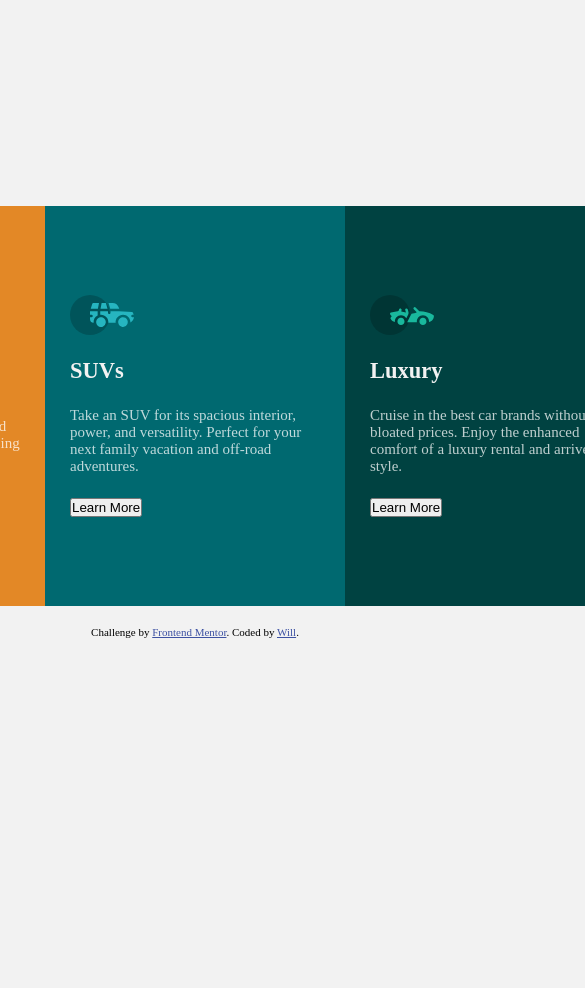
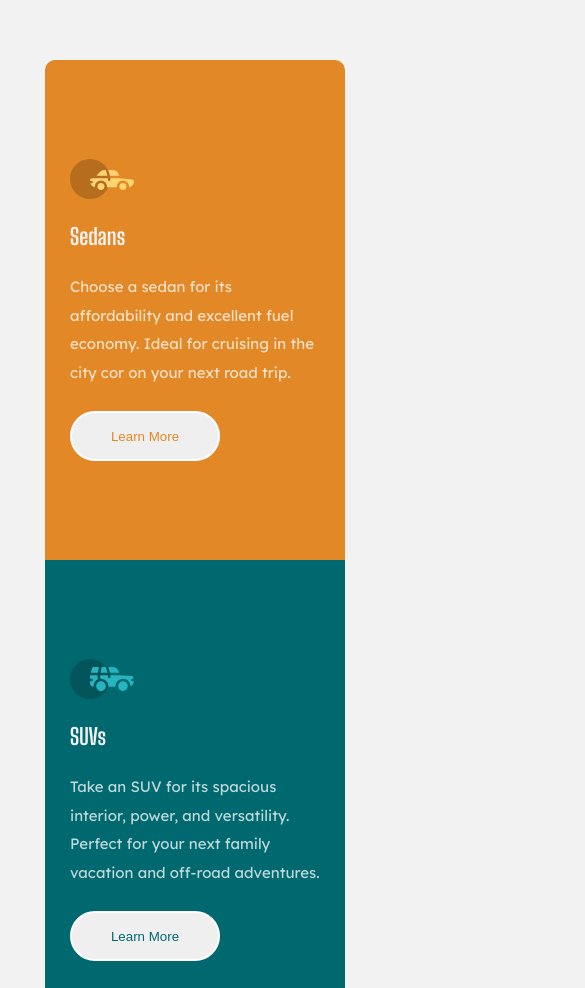
Before and after one commit to wkey1980/FEM_3-column-preview-card-component, a website: page index.html in a window 390 px wide. Shown: the top 988 px of the page, 585 px wide, since content can reach past the window. Before the commit the page ends 844 px from the top, so only its background shows below. Drawn offline with Linux system fonts and the light colour scheme.

Commit message:
Completed scss styles for project & added responsive

```diff
--- a/src/scss/style.scss
+++ b/src/scss/style.scss
@@ -12,18 +12,16 @@ $colours__font--headings: hsl(0, 0%, 95%);
 $border__radius: 10px;
 
 
-
-
-// Bright orange: hsl(31, 77%, 52%)
-// Dark cyan: hsl(184, 100%, 22%)
-// Very dark cyan: hsl(179, 100%, 13%
+$width__max--mobile: 375px;
+$width__max--desktop: 1440px;
 
 
 
-// Very light gray (background, headings, buttons): hsl(0, 0%, 95%)
 
+$font__family--bigShouldersDisplay: 'Big Shoulders Display', cursive;
+$font__family--lexendDeca: 'Lexend Deca', sans-serif;
 
-
+$font__size: 15px;
 
 
 // * {
@@ -45,31 +43,13 @@ html {
 
 body {
 	background-color: $colours__bg;
-	font-size: 15px;
-}
+	font-size: $font__size;
 
-// li,
-// li a {
-// 	text-decoration: none;
-// 	list-style: none;
-// }
+	max-width: $width__max--desktop;
+	margin: 0 auto;
 
-// a,
-// a:visited,
-// a:hover {
-// 	text-decoration: none;
-// }
+	height: 100vh;
 
-// img {
-// 	max-width: 100%;
-// 	height: auto;
-// 	display: block;
-// }
-
-
-.wrapper {
-	width: 100vw;
-	height: 100vh;
 
 	display: flex;
 	justify-content: center;
@@ -77,43 +57,50 @@ body {
 	flex-direction: column;
 }
 
+li,
+li a {
+	text-decoration: none;
+	list-style: none;
+}
+
+a,
+a:visited,
+a:hover {
+	text-decoration: none;
+}
+
+img {
+	max-width: 100%;
+	height: auto;
+	display: block;
+}
 
 .card__container {
 	display: flex;
 }
 
-
-
-.card {
-	width: 300px;
-	height: 400px;
-
-	display: flex;
-	justify-content: center;
-	align-items: flex-start;
-	flex-direction: column;
-
-	padding: 25px;
-}
-
 .sedans {
+	background-color: hsl(31, 77%, 52%);
 	border-top-left-radius: $border__radius;
 	border-bottom-left-radius: $border__radius;
-}
-.luxury {
-	border-top-right-radius: $border__radius;
-	border-bottom-right-radius: $border__radius;
-}
-
-
-.sedans {
-	background-color: hsl(31, 77%, 52%);
 }
 .suvs {
 	background-color: hsl(184, 100%, 22%);
 }
 .luxury {
 	background-color: hsl(179, 100%, 13%);
+	border-top-right-radius: $border__radius;
+	border-bottom-right-radius: $border__radius;
+}
+
+.card {
+	width: 300px;
+	height: 500px;
+	display: flex;
+	justify-content: center;
+	align-items: flex-start;
+	flex-direction: column;
+	padding: 0 25px;
 }
 
 .sedans__container,
@@ -121,19 +108,80 @@ body {
 .luxury__container {
 	height: 70%;
 	display: flex;
-	justify-content: space-around;
+	justify-content: space-evenly;
 	align-items: flex-start;
 	flex-direction: column;
 }
 
+h1 {
+	color: $colours__font--headings;
+	font-family: $font__family--bigShouldersDisplay;
+}
+p {
+	color: $colours__font--paragraphs;
+	font-family: $font__family--lexendDeca;
+	line-height: 1.9;
+}
+
+.btn {
+	width: 150px;
+	height: 50px;
+	border-radius: 30px;
+	border: 2px solid white;
+
+	&:hover {
+		background-color: transparent;
+		color: white;
+	}
+
+	&__sedans{
+		color: hsl(31, 77%, 52%);
+	}
+
+	&__suvs {
+		color: hsl(184, 100%, 22%);
+	}
+
+	&__luxury {
+		color: hsl(179, 100%, 13%);
+	}
+}
 
 .attribution {
 	padding-top: 20px;
 }
 
-h1 {
-	color: $colours__font--headings;
+
+@media only screen and (max-width:56.625em) {
+	.wrapper {
+		height: 100vh;
+	}
+
+	.card__container {
+		display: flex;
+		justify-content: center;
+		align-items: center;
+		flex-direction: column;
+
+		margin: 60px 0;
+	}
+
+	.sedans {
+		border-top-left-radius: $border__radius;
+		border-top-right-radius: $border__radius;
+		border-bottom-left-radius: 0;
+		border-bottom-right-radius: 0;
+	}
+
+	.luxury {
+		border-top-left-radius: 0;
+		border-top-right-radius: 0;
+		border-bottom-left-radius: $border__radius;
+		border-bottom-right-radius: $border__radius;
+	}
+
+	.attribution {
+		margin-top: -70px;
+	}
+
 }
-p {
-	color: $colours__font--paragraphs;
-}
```
Also changed, not shown: dist/css/style.css.
